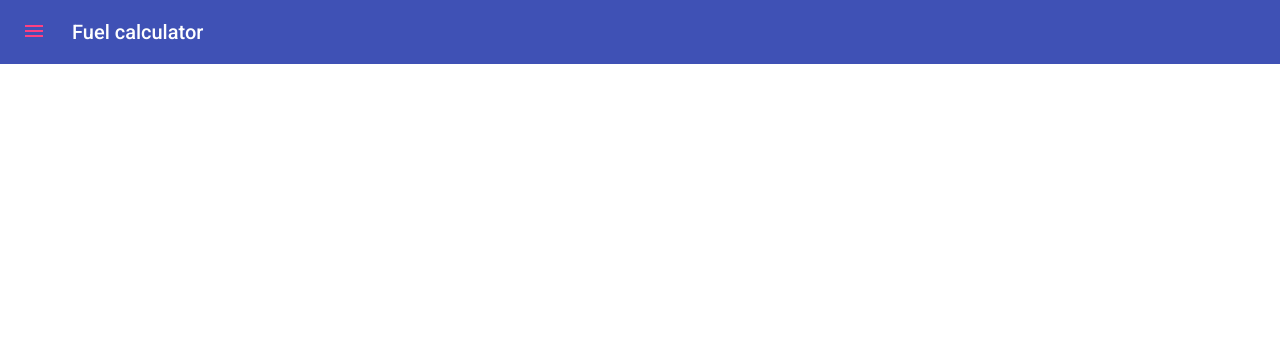
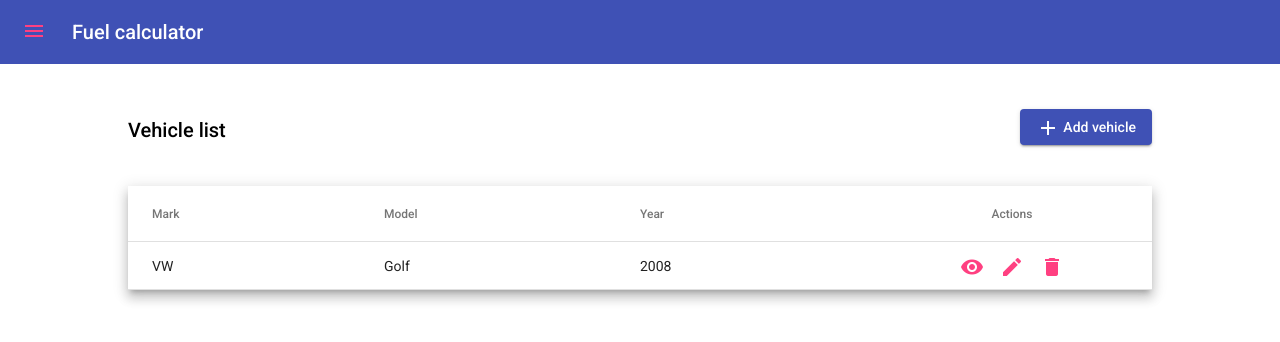
Before and after one commit to ventsi34/fuel-tracker-client, an Angular app: page /vehicles in a window 1280 px wide. Before the commit this address led to /. Shown: the top 342 px of the page. Built offline with nearby package versions, Linux system fonts and the light colour scheme.

Commit message:
added vehicle and trips paths and basic designs

```diff
--- a/src/app/app-routing.module.ts
+++ b/src/app/app-routing.module.ts
@@ -4,8 +4,8 @@ import { Routes, RouterModule } from '@angular/router';
 
 const routes: Routes = [
   { path: '', redirectTo: '/auth/login', pathMatch: 'full' },
-  { path: 'vehicle', loadChildren: () => import('./vehicle/vehicle.module').then(m => m.VehicleModule) },
-  { path: 'trip', loadChildren: () => import('./trip/trip.module').then(m => m.TripModule) },
+  { path: 'vehicles', loadChildren: () => import('./vehicle/vehicle.module').then(m => m.VehicleModule) },
+  { path: 'trips', loadChildren: () => import('./trip/trip.module').then(m => m.TripModule) },
   { path: 'auth', loadChildren: () => import('./auth/auth.module').then(m => m.AuthModule) }
 ];
 
--- a/src/app/trip/trip-routing.module.ts
+++ b/src/app/trip/trip-routing.module.ts
@@ -2,8 +2,13 @@ import { NgModule } from '@angular/core';
 import { Routes, RouterModule } from '@angular/router';
 
 import { TripComponent } from './trip.component';
+import { CreateComponent } from './create/create.component';
 
-const routes: Routes = [{ path: '', component: TripComponent }];
+const routes: Routes = [
+  { path: ':vehicleId', component: TripComponent },
+  { path: 'create', component: CreateComponent },
+  { path: ':id/edit', component: CreateComponent },
+];
 
 @NgModule({
   imports: [RouterModule.forChild(routes)],
--- a/src/app/trip/trip.component.html
+++ b/src/app/trip/trip.component.html
@@ -1 +1 @@
-<p>trip works!</p>
+<p>SHOW TRIPS OF VEHICLE WITH ID: {{ vehicleId }}!</p>
--- a/src/app/trip/trip.component.ts
+++ b/src/app/trip/trip.component.ts
@@ -1,4 +1,5 @@
 import { Component, OnInit } from '@angular/core';
+import { ActivatedRoute } from "@angular/router";
 
 @Component({
   selector: 'app-trip',
@@ -6,8 +7,11 @@ import { Component, OnInit } from '@angular/core';
   styleUrls: ['./trip.component.scss']
 })
 export class TripComponent implements OnInit {
+  public vehicleId: string;
 
-  constructor() { }
+  constructor(private route: ActivatedRoute) {
+    this.vehicleId = this.route.snapshot.paramMap.get('vehicleId');
+  }
 
   ngOnInit(): void {
   }
--- a/src/app/vehicle/vehicle-routing.module.ts
+++ b/src/app/vehicle/vehicle-routing.module.ts
@@ -2,8 +2,13 @@ import { NgModule } from '@angular/core';
 import { Routes, RouterModule } from '@angular/router';
 
 import { VehicleComponent } from './vehicle.component';
+import { CreateComponent } from './create/create.component';
 
-const routes: Routes = [{ path: '', component: VehicleComponent }];
+const routes: Routes = [
+  {path: '', component: VehicleComponent },
+  {path: 'create', component: CreateComponent },
+  { path: ':id/edit', component: CreateComponent },
+];
 
 @NgModule({
   imports: [RouterModule.forChild(routes)],
--- a/src/app/vehicle/vehicle.component.html
+++ b/src/app/vehicle/vehicle.component.html
@@ -1 +1,34 @@
-<p>vehicle works!</p>
+<div class="wrapper title-wrapper">
+  <h2>Vehicle list</h2>
+  <a routerLink="create" class="add-btn" mat-raised-button color="primary"><mat-icon>add</mat-icon> Add vehicle</a>
+</div>
+<table mat-table [dataSource]="dataSource" class="mat-elevation-z8 wrapper">
+  <ng-container matColumnDef="mark">
+    <th mat-header-cell *matHeaderCellDef>Mark</th>
+    <td class="mark" mat-cell *matCellDef="let element"> {{element.mark}} </td>
+  </ng-container>
+  <ng-container matColumnDef="model">
+    <th mat-header-cell *matHeaderCellDef>Model</th>
+    <td class="model" mat-cell *matCellDef="let element"> {{element.model}} </td>
+  </ng-container>
+  <ng-container matColumnDef="year">
+    <th mat-header-cell *matHeaderCellDef>Year</th>
+    <td class="year" mat-cell *matCellDef="let element"> {{element.year}} </td>
+  </ng-container>
+  <ng-container matColumnDef="actions">
+    <th class="text-center" mat-header-cell *matHeaderCellDef>Actions</th>
+    <td class="text-center" mat-cell *matCellDef="let element">
+        <a [routerLink]="['/trips', element._id]" mat-icon-button color="accent" aria-label="Show trips of this vehicle">
+          <mat-icon>remove_red_eye</mat-icon>
+        </a>
+        <a [routerLink]="[element._id, 'edit']" mat-icon-button color="accent" aria-label="Edit this vehicle">
+          <mat-icon>edit</mat-icon>
+        </a>
+        <button mat-icon-button color="accent" (click)="onDelete('delete')" aria-label="Delete this vehicle">
+          <mat-icon>delete</mat-icon>
+        </button>
+    </td>
+  </ng-container>
+  <tr mat-header-row *matHeaderRowDef="displayedColumns"></tr>
+  <tr mat-row *matRowDef="let row; columns: displayedColumns;"></tr>
+</table>
--- a/src/app/vehicle/vehicle.component.scss
+++ b/src/app/vehicle/vehicle.component.scss
@@ -0,0 +1,29 @@
+.title-wrapper {
+  position: relative;
+  margin-bottom: 40px;
+  padding-top: 50px;
+
+  h2 {
+    margin: 0;
+    padding: 0 120px 0 0;
+  }
+
+  .add-btn {
+    display: block;
+    position: absolute;
+    top: 45px;
+    right: 0;
+  }
+}
+
+.mark {
+  width: 25%;
+}
+
+.model {
+  width: 25%;
+}
+
+.year {
+  width: 25%;
+}
--- a/src/app/vehicle/vehicle.component.ts
+++ b/src/app/vehicle/vehicle.component.ts
@@ -1,4 +1,15 @@
 import { Component, OnInit } from '@angular/core';
+
+export interface Vehicle {
+  _id: string;
+  mark: string;
+  model: string;
+  year: number;
+}
+
+const ELEMENT_DATA: Vehicle[] = [
+  { _id: '23er3d23', mark: 'VW', model: 'Golf', year: 2008 },
+];
 
 @Component({
   selector: 'app-vehicle',
@@ -7,9 +18,16 @@ import { Component, OnInit } from '@angular/core';
 })
 export class VehicleComponent implements OnInit {
 
+  displayedColumns: string[] = ['mark', 'model', 'year', 'actions'];
+  dataSource = ELEMENT_DATA;
+
   constructor() { }
 
   ngOnInit(): void {
   }
 
+  onDelete(id: string): void {
+    console.log(id);
+  }
+
 }
--- a/src/styles.scss
+++ b/src/styles.scss
@@ -10,6 +10,12 @@ body { margin: 0; font-family: Roboto, "Helvetica Neue", sans-serif; }
   margin: 0 auto;
 }
 
+.wrapper {
+  width: 80%;
+  margin: 0 auto;
+}
+
+
 .center-item {
   height: calc(100vh - 64px);
   display: flex;
@@ -18,6 +24,15 @@ body { margin: 0; font-family: Roboto, "Helvetica Neue", sans-serif; }
 }
 
 .w100 { width: 100%; }
-.text-center { text-align: center; }
-.text-left { text-align: left; }
-.text-right { text-align: right; }
+
+.text-center { text-align: center !important; }
+.text-left { text-align: left !important; }
+.text-right { text-align: right !important; }
+
+.fleft{
+  float: left;
+}
+
+.fright {
+  float: right;
+}
```
Also changed, not shown: src/app/vehicle/vehicle.module.ts (+7 -1 lines).
